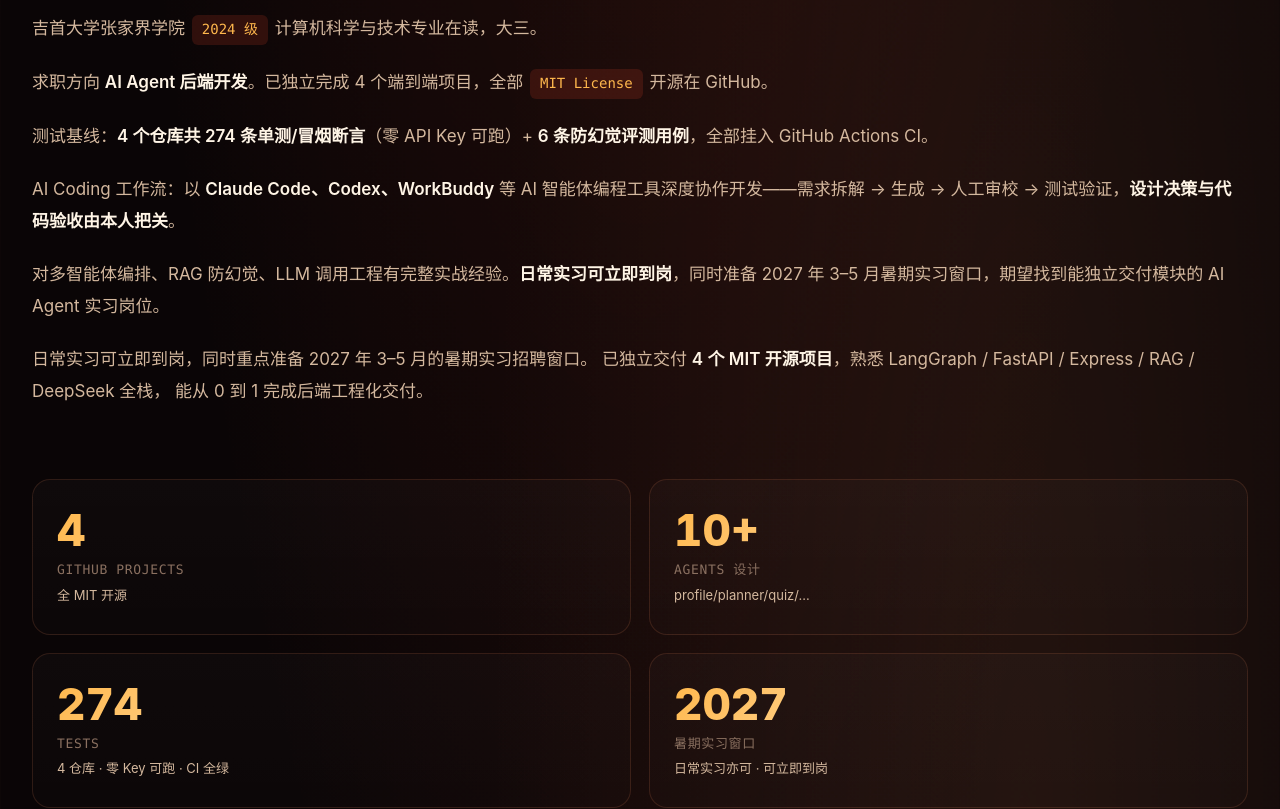
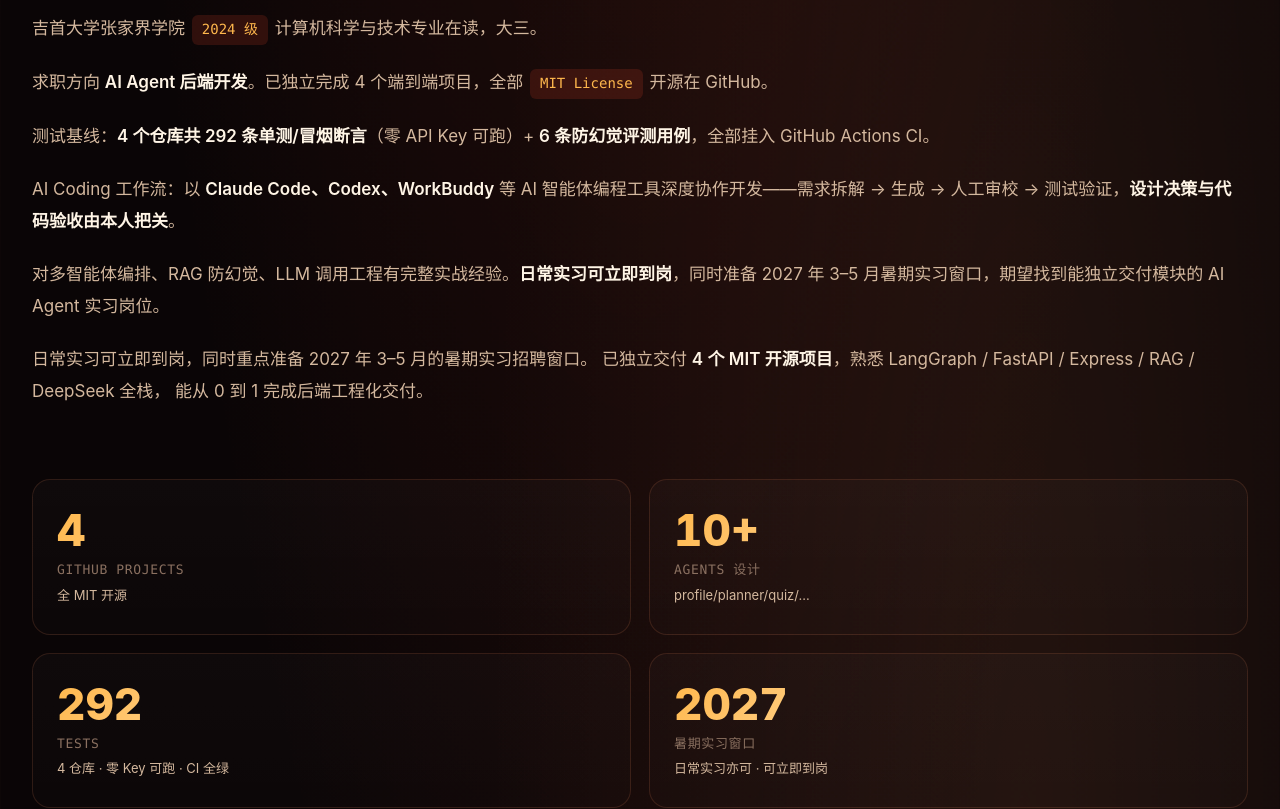
Before and after one commit to Dongnb66/vibe-portfolio, a React (Vite) app: page / in a window 1280 px wide. Shown: the part 1280-2089 px from the top of the page. Built offline with nearby package versions, Linux system fonts and the light colour scheme.

Commit message:
docs: sync test count 274->292 (campus +13 cache tests); campus tags add MySQL/Redis

```diff
--- a/src/data.ts
+++ b/src/data.ts
@@ -13,7 +13,7 @@
   intro: [
     '吉首大学张家界学院 <span class="tag">2024 级</span> 计算机科学与技术专业在读，大三。',
     '求职方向 <strong>AI Agent 后端开发</strong>。已独立完成 4 个端到端项目，全部 <span class="tag">MIT License</span> 开源在 GitHub。',
-    '测试基线：<strong>4 个仓库共 274 条单测/冒烟断言</strong>（零 API Key 可跑）+ <strong>6 条防幻觉评测用例</strong>，全部挂入 GitHub Actions CI。',
+    '测试基线：<strong>4 个仓库共 292 条单测/冒烟断言</strong>（零 API Key 可跑）+ <strong>6 条防幻觉评测用例</strong>，全部挂入 GitHub Actions CI。',
     'AI Coding 工作流：以 <strong>Claude Code、Codex、WorkBuddy</strong> 等 AI 智能体编程工具深度协作开发——需求拆解 → 生成 → 人工审校 → 测试验证，<strong>设计决策与代码验收由本人把关</strong>。',
     '对多智能体编排、RAG 防幻觉、LLM 调用工程有完整实战经验。<strong>日常实习可立即到岗</strong>，同时准备 2027 年 3–5 月暑期实习窗口，期望找到能独立交付模块的 AI Agent 实习岗位。',
   ],
@@ -22,7 +22,7 @@
 export const stats = [
   { num: '4', label: 'GitHub Projects', sub: '全 MIT 开源' },
   { num: '10+', label: 'Agents 设计', sub: 'profile/planner/quiz/...' },
-  { num: '274', label: 'Tests', sub: '4 仓库 · 零 Key 可跑 · CI 全绿' },
+  { num: '292', label: 'Tests', sub: '4 仓库 · 零 Key 可跑 · CI 全绿' },
   { num: '2027', label: '暑期实习窗口', sub: '日常实习亦可 · 可立即到岗' },
 ];
 
@@ -57,7 +57,7 @@
     sub: 'MULTI-AGENT · PIPELINE · SPA',
     memory: '多智能体工程化 · 流水线',
     desc: '校园互助平台：多智能体流水线处理求助 / 资源 / 失物招领，配合作风评分机制。<strong>最大亮点是多智能体的"工程化"落地</strong>——智能路由、评分反馈、抗滥用，不是 demo 而是能跑。',
-    tags: ['Node.js', 'Express', 'node:sqlite', '多智能体', 'SMTP', 'TC3 签名', 'React 18'],
+    tags: ['Node.js', 'Express', 'node:sqlite', 'MySQL', 'Redis', '多智能体', 'SMTP', 'TC3 签名', 'React 18'],
     badges: ['多智能体工程化'],
     highlights: [
       '5 智能体流水线：路由 Router / 发帖引导 PostGuide / 内容审核 Audit / 检索 Search / 撮合 Match',
```
